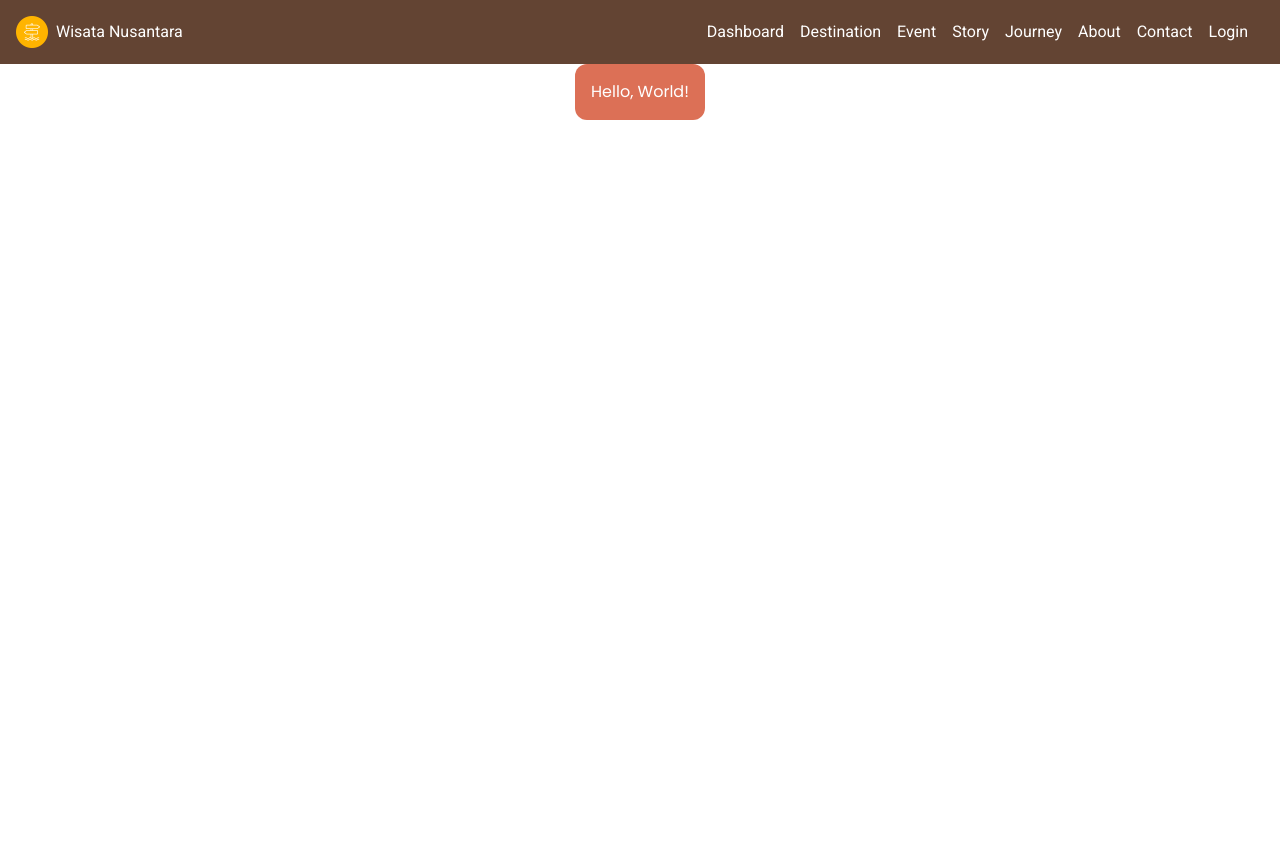
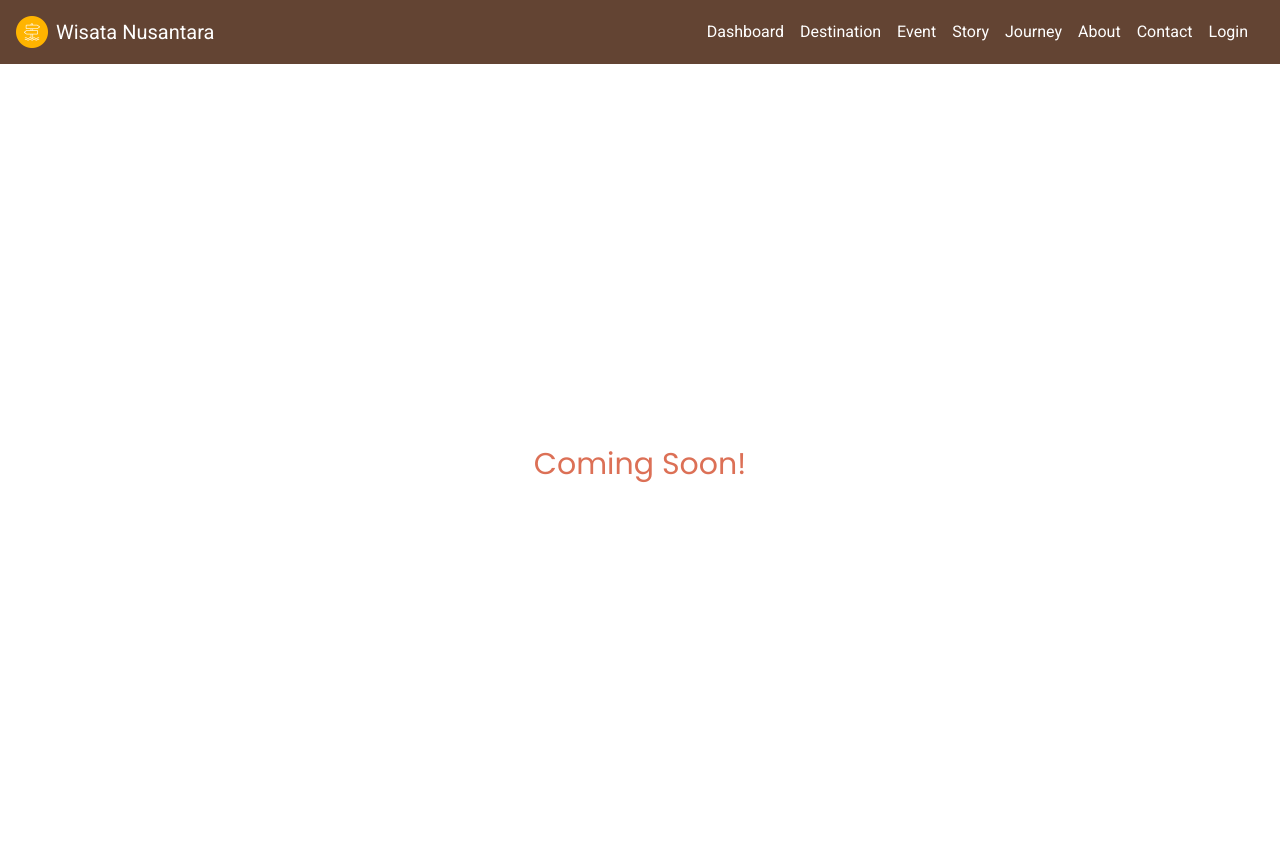
Before and after one commit to eugeniusms/wisata-nusantara, a Django app: page / in a window 1280 px wide. Before the commit the page ends 120 px from the top, so only its background shows below. Run offline with Django 4.2, Linux system fonts and the light colour scheme; some libraries are stand-ins or nearby versions.

Commit message:
🔨 Add Coming Soon Page

```diff
--- a/example_app/templates/index.html
+++ b/example_app/templates/index.html
@@ -5,9 +5,7 @@
 {% endblock %}
 
 {% block content %}
-<div class="flex justify-center">
-  <div class="bg-alloy text-white w-fit rounded-xl p-4 font-poppins">
-    Hello, World!
-  </div>
+<div class="flex justify-center items-center h-screen">
+  <p class="text-3xl text-alloy">Coming Soon!</p>
 </div>
 {% endblock %}
--- a/templates/base.html
+++ b/templates/base.html
@@ -51,7 +51,7 @@
         <div class="flex justify-between items-center bg-leather text-white font-roboto cursor-pointer p-4">
             <div class="flex items-center">
                 <img src="{% static 'favicon.png' %}" alt="logo" class="w-8 h-8">
-                <div class="texl-2xl ml-2">Wisata Nusantara</div>
+                <p class="text-xl ml-2">Wisata Nusantara</p>
             </div>
             <div class="flex items-center">
                 <a href="#" class="mr-4 hover:text-suede">Dashboard</a>
```
